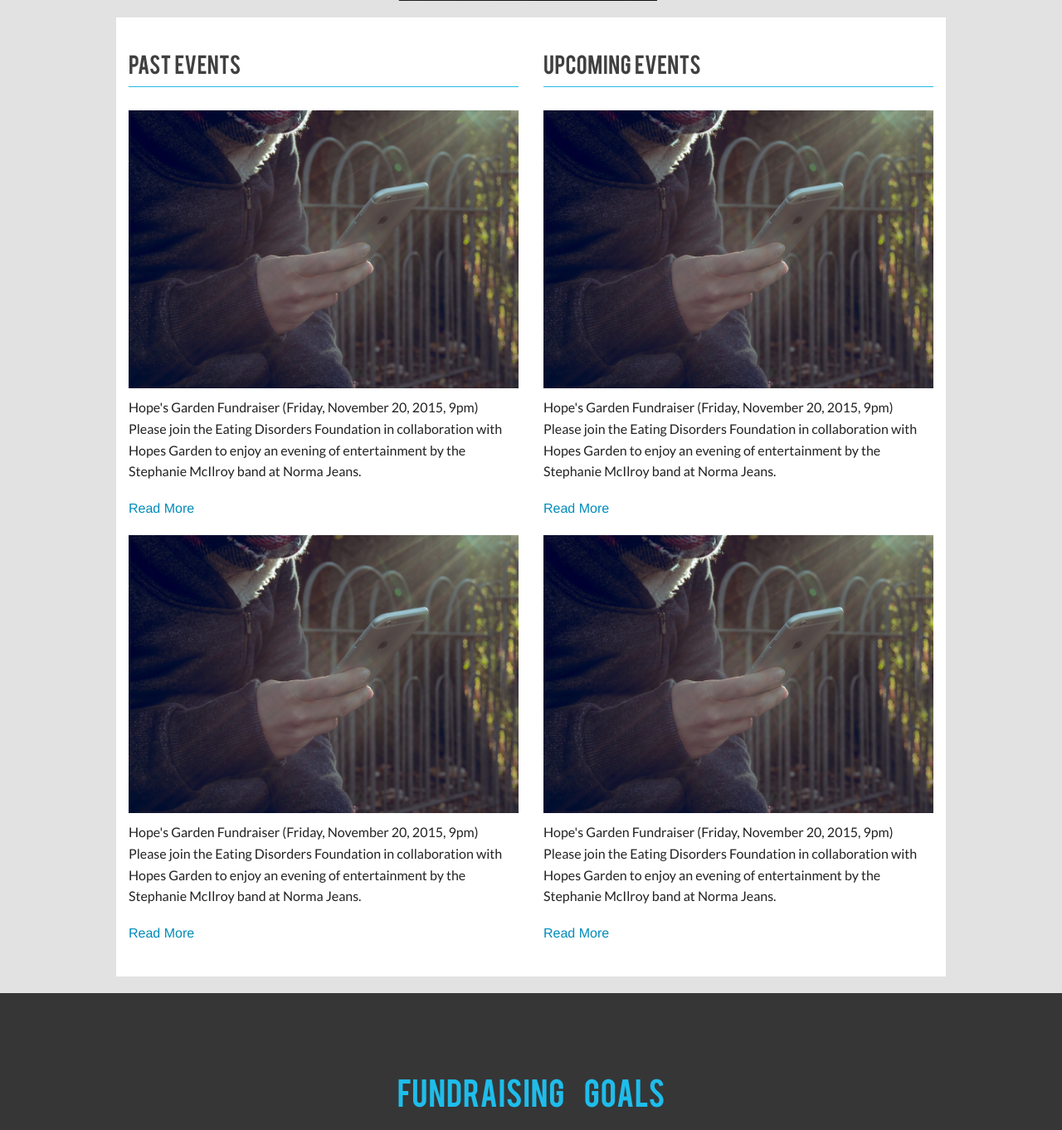
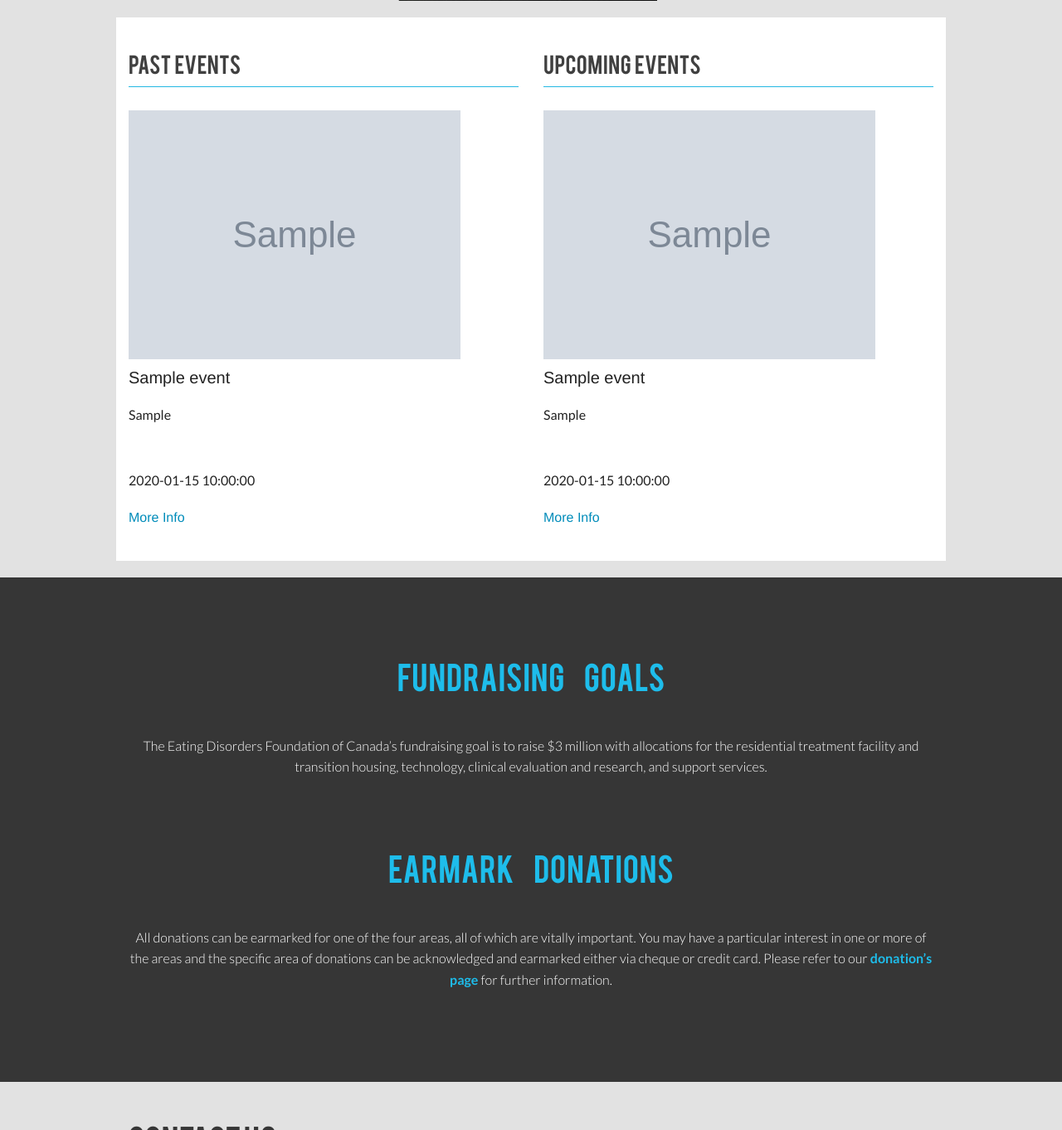
Before and after one commit to robij9528/edfc_final, a PHP site: page / in a window 1280 px wide. Shown: the part 1472-2834 px from the top of the page at 83% size. Run offline with PHP 8.4, Linux system fonts and the light colour scheme; tables that the repository leaves empty or names only in its code hold one stand-in row (values such as "Sample post"); grey boxes marked "Sample" are stand-in pictures.

Commit message:
made events backend

```diff
--- a/admin/includes/read.php
+++ b/admin/includes/read.php
@@ -1,5 +1,33 @@
 <?php
 // This file will read information from the database.
+
+	function getPastEvents($petbl) {
+		include('connect.php');
+		$pastEvntquery = "SELECT * FROM {$petbl}";
+		$runpe = mysqli_query($link, $pastEvntquery);
+		if($runpe){
+			return $runpe;
+		}else{
+			$error = "there was an error gathering data";
+			return $error;
+		}
+
+	}
+
+	function getupEvents($uptbl) {
+		include('connect.php');
+		$upEvntquery = "SELECT * FROM {$uptbl}";
+		$runup = mysqli_query($link, $upEvntquery);
+		if($runup){
+			return $runup;
+		}else{
+			$error = "there was an error gathering data";
+			return $error;
+		}
+
+	}
+
+
 	function submitMessage($direct, $name, $email, $subject, $message)
 	{
 	$to = "jakerobinson9528@gmail.com";
--- a/css/main.css
+++ b/css/main.css
@@ -457,6 +457,11 @@ display: inline-block;
 	word-spacing: 2px;
 }
 
+.events h3 {
+	font-size: 20px;
+	padding-top: 5px;
+}
+
 .events img{
 	padding-top: 20px;
 }
@@ -1107,8 +1112,8 @@ margin-left: 10px;
 {
 	font-family: 'Lato', sans-serif;
 	color: #FFF;
-	font-size: 13px;
-	text-align: center;
+	font-size: 14px;
+	padding-left: 10px;
 	font-weight: 400;
 	padding-top: 10px;
 
@@ -1119,7 +1124,7 @@ margin-left: 10px;
 	font-family: 'Lato', sans-serif;
 	color: #FFF;
 	font-size: 13px;
-	text-align: center;
+	padding-left: 10px;
 	padding-top: 10px;
 	padding-bottom: 20px;
 }
--- a/index.php
+++ b/index.php
@@ -1,5 +1,11 @@
 <?php
 	require_once('admin/includes/init.php');
+
+	$petbl = "tbl_past_events";
+	$getpe = getPastEvents($petbl);
+
+	$uptbl = "tbl_up_events";
+	$getup = getupEvents($uptbl);
 
 	if(isset($_POST['name'])) {
 		$direct = "thankyou_contact.php";
@@ -12,6 +18,8 @@
 			$sendMail = submitMessage($direct, $name, $email, $subject, $message);
 		}
 	}
+
+
 ?>
 <!doctype html>
 <html>
@@ -49,27 +57,47 @@
 		<div class="row">
 			<div class=" events small-12 large-6 columns">
 				<h2>Past Events</h2>
-				<img src="images/image6.jpg" alt="event">
-				<p>Hope's Garden Fundraiser (Friday, November 20, 2015, 9pm)
-				Please join the Eating Disorders Foundation in collaboration with Hopes Garden to enjoy an evening of entertainment by the Stephanie McIlroy band at Norma Jeans.</p>
-				<a href="#">Read More</a>
 
-				<img src="images/image6.jpg" alt="event">
-				<p>Hope's Garden Fundraiser (Friday, November 20, 2015, 9pm)
-				Please join the Eating Disorders Foundation in collaboration with Hopes Garden to enjoy an evening of entertainment by the Stephanie McIlroy band at Norma Jeans.</p>
-				<a href="#">Read More</a>
+				<?php
+
+
+				if(!is_string($getpe)){
+					while($row = mysqli_fetch_array($getpe)){
+						echo "<img src=\"images/{$row['past_events_img']}\" alt=\"{$row['past_events_title']}\">
+						<h3>{$row['past_events_title']}</h3>
+						<p>{$row['past_events_info']}</p><br>
+						<p>{$row['past_events_date']}</p>
+						<a href=\"#\">More Info</a>";
+					}
+				}else{
+						echo "<p>{$getpe}</p>";
+						}
+
+
+				 ?>
+
+
+
 			</div>
 			<div class="events small-12 large-6 columns">
 				<h2>Upcoming Events</h2>
-				<img src="images/image6.jpg" alt="event">
-				<p>Hope's Garden Fundraiser (Friday, November 20, 2015, 9pm)
-				Please join the Eating Disorders Foundation in collaboration with Hopes Garden to enjoy an evening of entertainment by the Stephanie McIlroy band at Norma Jeans.</p>
-				<a href="#">Read More</a>
+				<?php
 
-				<img src="images/image6.jpg" alt="event">
-				<p>Hope's Garden Fundraiser (Friday, November 20, 2015, 9pm)
-				Please join the Eating Disorders Foundation in collaboration with Hopes Garden to enjoy an evening of entertainment by the Stephanie McIlroy band at Norma Jeans.</p>
-				<a href="#">Read More</a>
+
+				if(!is_string($getup)){
+					while($row = mysqli_fetch_array($getup)){
+						echo "<img src=\"images/{$row['up_events_img']}\" alt=\"{$row['up_events_title']}\">
+						<h3>{$row['up_events_title']}</h3>
+						<p>{$row['up_events_info']}</p><br>
+						<p>{$row['up_events_date']}</p>
+						<a href=\"#\">More Info</a>";
+					}
+				}else{
+						echo "<p>{$getup}</p>";
+						}
+
+
+				 ?>
 
 			</div>
 		</div>
```
Also changed, not shown: admin/admin_editIndex.php (added, +14 -0 lines).
